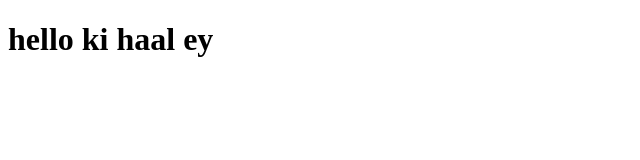
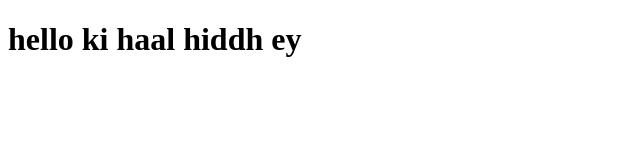
Before and after one commit to usamausman-dev/Youtube-Git, a plain HTML site: page index.html in a window 1280 px wide. Shown: the whole page, without its empty margins (0-640 px from the left). Drawn offline with Linux system fonts and the light colour scheme.

Commit message:
"change demo"

```diff
--- a/index.html
+++ b/index.html
@@ -10,7 +10,7 @@
 </head>
 
 <body>
-    <h1>hello ki haal ey</h1>
+    <h1>hello ki haal hiddh ey</h1>
     <script src="./app.js"></script>
 
 </body>
```
